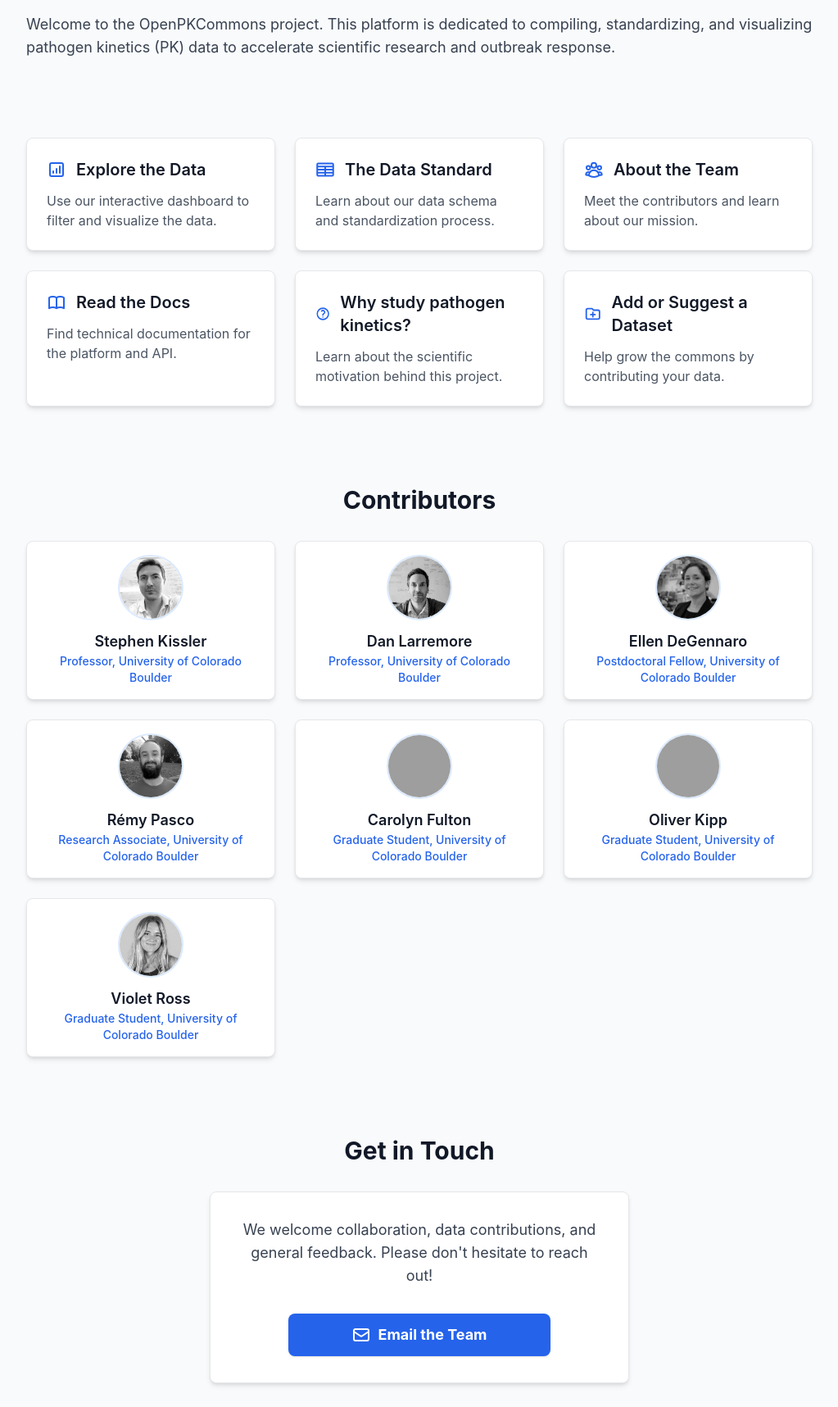
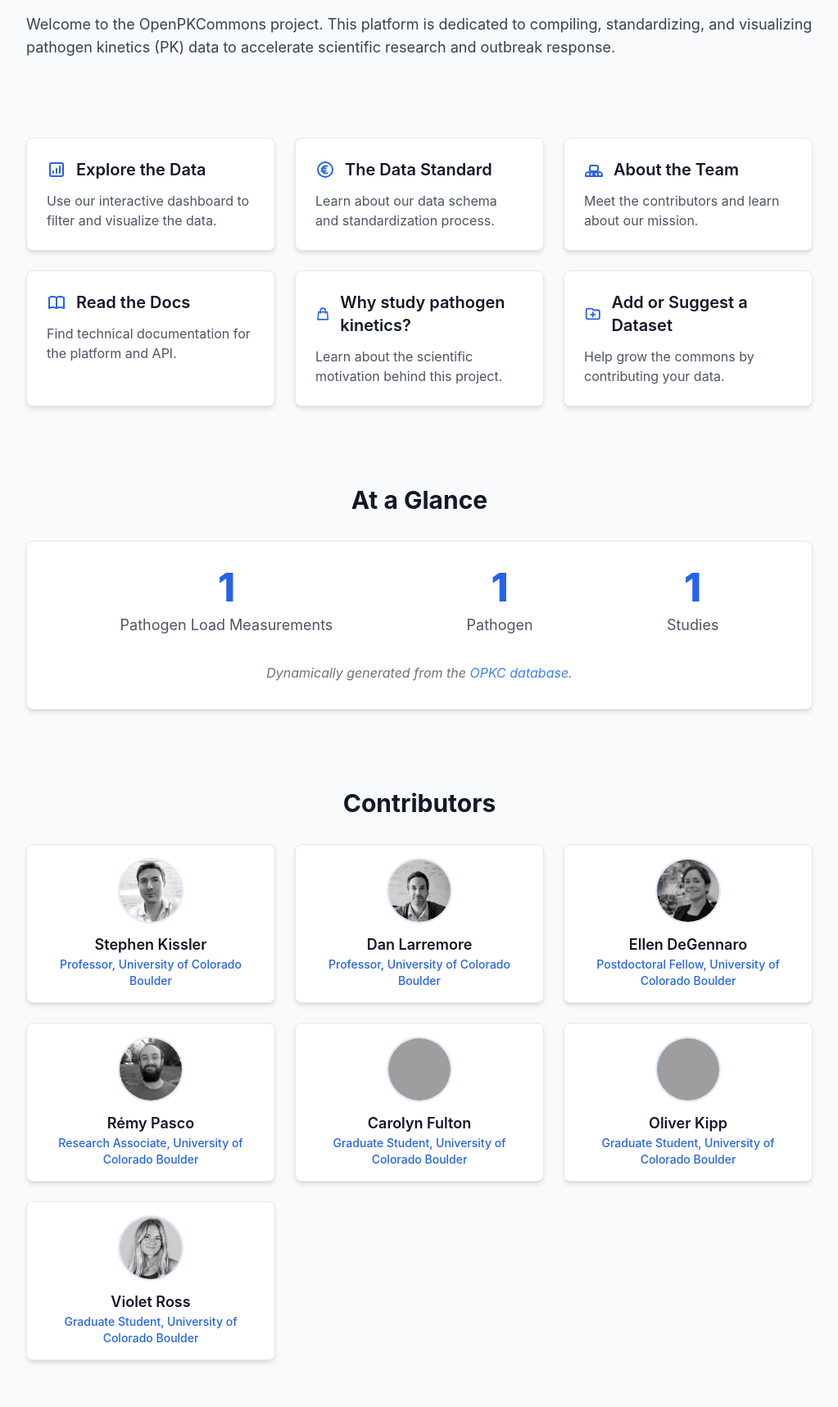
Before and after one commit to OpenPKCommons/OPKC, a Django app: template OPKCWeb/visualization/templates/visualization/home_temp.html in a window 1280 px wide. Shown: the part 136-1853 px from the top of the page at 82% size, without its empty margins (128-1151 px from the left). Run offline with Django 5.2, Linux system fonts and the light colour scheme; the template is opened without the code that fills it: most values are stand-ins (such as "Sample title", 1, 10 or a date in 2020); some libraries are stand-ins or nearby versions; grey boxes are pictures that could not be loaded.

Commit message:
Added basic at a glance section

```diff
--- a/OPKCWeb/visualization/templates/visualization/home_temp.html
+++ b/OPKCWeb/visualization/templates/visualization/home_temp.html
@@ -35,11 +35,6 @@
             <p class="text-lg text-gray-700 mb-8">
                 Welcome to the OpenPKCommons project. This platform is dedicated to compiling, standardizing, and visualizing pathogen kinetics (PK) data to accelerate scientific research and outbreak response.
             </p>
-
-            <!--
-            REMOVED the single "Go to Dashboard" button.
-            It is replaced by the grid below.
-            -->
         </section>
 
         <!-- 2. NEW: Thumbnail Grid Navigation -->
@@ -59,14 +54,13 @@
                     <p class="text-gray-600">Use our interactive dashboard to filter and visualize the data.</p>
                 </a>
 
-                <!-- Card 2: Data Standard -->
+                <!-- Card 2: Data Standard (with 'beaker' icon) -->
                 <a href="{% url 'visualization:data_standard' %}" class="group block bg-white p-6 rounded-lg shadow-md border border-gray-200 hover:shadow-lg hover:border-blue-500 transition-all duration-200 transform hover:-translate-y-1">
                     <div class="flex items-center mb-3">
-                        <!-- Icon -->
+                        <!-- Icon (Replaced with 'beaker') -->
                         <svg xmlns="http://www.w3.org/2000/svg" fill="none" viewBox="0 0 24 24" stroke-width="2" stroke="currentColor" class="h-6 w-6 mr-3 text-blue-600">
-                            <path stroke-linecap="round" stroke-linejoin="round" d="M3.375 19.5h17.25m-17.25 0a1.125 1.125 0 0 1-1.125-1.125M3.375 19.5h7.5c.621 0 1.125-.504 1.125-1.125m-9.75 0V5.625m0 12.75v-1.5c0-.621.504-1.125 1.125-1.125m18.375 2.625V5.625m0 12.75c0 .621-.504 1.125-1.125 1.125m1.125-1.125v-1.5c0-.621-.504-1.125-1.125-1.125m0 3.75h-7.5A1.125 1.125 0 0 1 12 18.375m9.75-12.75c0-.621-.504-1.125-1.125-1.125H3.375c-.621 0-1.125.504-1.125 1.125m19.5 0v1.5c0 .621-.504 1.125-1.125 1.125M2.25 5.625v1.5c0 .621.504 1.125 1.125 1.125m0 0h17.25m-17.25 0h7.5c.621 0 1.125.504 1.125 1.125M3.375 8.25c-.621 0-1.125.504-1.125 1.125v1.5c0 .621.504 1.125 1.125 1.125m17.25-3.75h-7.5c-.621 0-1.125.504-1.125 1.125m8.625-1.125c.621 0 1.125.504 1.125 1.125v1.5c0 .621-.504 1.125-1.125 1.125m-17.25 0h7.5m-7.5 0c-.621 0-1.125.504-1.125 1.125v1.5c0 .621.504 1.125 1.125 1.125M12 10.875v-1.5m0 1.5c0 .621-.504 1.125-1.125 1.125M12 10.875c0 .621.504 1.125 1.125 1.125m-2.25 0c.621 0 1.125.504 1.125 1.125M13.125 12h7.5m-7.5 0c-.621 0-1.125.504-1.125 1.125M20.625 12c.621 0 1.125.504 1.125 1.125v1.5c0 .621-.504 1.125-1.125 1.125m-17.25 0h7.5M12 14.625v-1.5m0 1.5c0 .621-.504 1.125-1.125 1.125M12 14.625c0 .621.504 1.125 1.125 1.125m-2.25 0c.621 0 1.125.504 1.125 1.125m0 1.5v-1.5m0 0c0-.621.504-1.125 1.125-1.125m0 0h7.5" />
+                          <path stroke-linecap="round" stroke-linejoin="round" d="M14.25 7.756a4.5 4.5 0 100 8.488M7.5 10.5h5.25m-5.25 3h5.25M21 12a9 9 0 11-18 0 9 9 0 0118 0z" />
                         </svg>
-
                         <h3 class="text-xl font-semibold text-gray-900 group-hover:text-blue-600">The Data Standard</h3>
                     </div>
                     <p class="text-gray-600">Learn about our data schema and standardization process.</p>
@@ -76,10 +70,9 @@
                 <a href="#contributors-section" class="group block bg-white p-6 rounded-lg shadow-md border border-gray-200 hover:shadow-lg hover:border-blue-500 transition-all duration-200 transform hover:-translate-y-1">
                     <div class="flex items-center mb-3">
                         <!-- Icon -->
-                        <svg xmlns="http://www.w3.org/2000/svg" fill="none" viewBox="0 0 24 24" stroke-width="2" stroke="currentColor" class="h-6 w-6 mr-3 text-blue-600">
-                            <path stroke-linecap="round" stroke-linejoin="round" d="M18 18.72a9.094 9.094 0 0 0 3.741-.479 3 3 0 0 0-4.682-2.72m.94 3.198.001.031c0 .225-.012.447-.037.666A11.944 11.944 0 0 1 12 21c-2.17 0-4.207-.576-5.963-1.584A6.062 6.062 0 0 1 6 18.719m12 0a5.971 5.971 0 0 0-.941-3.197m0 0A5.995 5.995 0 0 0 12 12.75a5.995 5.995 0 0 0-5.058 2.772m0 0a3 3 0 0 0-4.681 2.72 8.986 8.986 0 0 0 3.74.477m.94-3.197a5.971 5.971 0 0 0-.94 3.197M15 6.75a3 3 0 1 1-6 0 3 3 0 0 1 6 0Zm6 3a2.25 2.25 0 1 1-4.5 0 2.25 2.25 0 0 1 4.5 0Zm-13.5 0a2.25 2.25 0 1 1-4.5 0 2.25 2.25 0 0 1 4.5 0Z" />
+                        <svg xmlns="http://www.w3.org/2000/svg" class="h-6 w-6 mr-3 text-blue-600" fill="none" viewBox="0 0 24 24" stroke="currentColor" stroke-width="2">
+                            <path stroke-linecap="round" stroke-linejoin="round" d="M17 20h5v-2a3 3 0 00-5.356-1.857M17 20H7m10 0v-2c0-1.657-1.343-3-3-3s-3 1.343-3 3v2m10 0H7M7 20H2v-2a3 3 0 015.356-1.857M7 20v-2c0-1.657 1.343-3 3-3s3 1.343 3 3v2m-6 0v-2c0-1.657 1.343-3 3-3s3 1.343 3 3v2M9 7h6a2 2 0 012 2v3a2 2 0 01-2 2H9a2 2 0 01-2-2v-3a2 2 0 012-2z" />
                         </svg>
-
                         <h3 class="text-xl font-semibold text-gray-900 group-hover:text-blue-600">About the Team</h3>
                     </div>
                     <p class="text-gray-600">Meet the contributors and learn about our mission.</p>
@@ -101,8 +94,8 @@
                 <a href="{% url 'visualization:why_kinetics' %}" class="group block bg-white p-6 rounded-lg shadow-md border border-gray-200 hover:shadow-lg hover:border-blue-500 transition-all duration-200 transform hover:-translate-y-1">
                     <div class="flex items-center mb-3">
                         <!-- Icon -->
-                        <svg xmlns="http://www.w3.org/2000/svg" fill="none" viewBox="0 0 24 24" stroke-width="2" stroke="currentColor" class="h-6 w-6 mr-3 text-blue-600">
-                            <path stroke-linecap="round" stroke-linejoin="round" d="M9.879 7.519c1.171-1.025 3.071-1.025 4.242 0 1.172 1.025 1.172 2.687 0 3.712-.203.179-.43.326-.67.442-.745.361-1.45.999-1.45 1.827v.75M21 12a9 9 0 1 1-18 0 9 9 0 0 1 18 0Zm-9 5.25h.008v.008H12v-.008Z" />
+                        <svg xmlns="http://www.w3.org/2000/svg" class="h-6 w-6 mr-3 text-blue-600" fill="none" viewBox="0 0 24 24" stroke="currentColor" stroke-width="2">
+                            <path stroke-linecap="round" stroke-linejoin="round" d="M16 11V7a4 4 0 00-8 0v4M5 9h14l1 12H4L5 9z" />
                         </svg>
                         <h3 class="text-xl font-semibold text-gray-900 group-hover:text-blue-600">Why study pathogen kinetics?</h3>
                     </div>
@@ -125,10 +118,48 @@
         </section>
 
         <!--
-        (a) Contributors Section
-        Added id="contributors-section" for the anchor link
+        3. NEW: "At a Glance" Section
         -->
-        <section id="contributors-section" class="mb-16 md:mb-24 pt-10 -mt-10"> <!-- pt/mt for scroll anchor padding -->
+        <section id="at-a-glance" class="mb-16 md:mb-24 pt-10 -mt-10">
+            <h2 class="text-3xl font-bold text-gray-900 mb-8 text-center">
+                At a Glance
+            </h2>
+
+            <div class="bg-white rounded-lg shadow-md border border-gray-200 p-8">
+                <!-- Flex container for stats -->
+                <div class="flex flex-col md:flex-row justify-around items-center text-center">
+
+                    <!-- Stat 1: Data Points -->
+                    <div class="mb-6 md:mb-0">
+                        <span class="text-5xl font-extrabold text-blue-600">{{ total_data_points }}</span>
+                        <p class="text-lg text-gray-600 mt-2">Pathogen Load Measurements</p>
+                    </div>
+
+                    <!-- Stat 2: Pathogens -->
+                    <div class="mb-6 md:mb-0">
+                        <span class="text-5xl font-extrabold text-blue-600">{{ total_pathogens }}</span>
+                        <p class="text-lg text-gray-600 mt-2">Pathogen</p>
+                    </div>
+
+                    <!-- Stat 3: Studies -->
+                    <div>
+                        <span class="text-5xl font-extrabold text-blue-600">{{ total_studies }}</span>
+                        <p class="text-lg text-gray-600 mt-2">Studies</p>
+                    </div>
+
+                </div>
+                <!-- Optional Subtext -->
+                <p class="text-center text-gray-500 italic mt-8">
+                    Dynamically generated from the <a href="https://github.com/OpenPKCommons/OPKC" class="text-blue-500 hover:underline">OPKC database</a>.
+                </p>
+            </div>
+        </section>
+
+        <!--
+        4. Contributors Section
+        (Using your corrected image paths)
+        -->
+        <section id="contributors-section" class="mb-16 md:mb-24 pt-10 -mt-10">
             <h2 class="text-3xl font-bold text-gray-900 mb-8 text-center">
                 Contributors
             </h2>
@@ -146,7 +177,7 @@
                 </div>
 
                 <!-- Contributor 2 -->
-                <div class="bg-white p-4 rounded-lg shadow-md border border-gray-20This is an improvement, but the plotly navigation buttons are still being depicted over the top of the legend for the viral load over time plot. Can we maybe move the legend to the bottom of the plot so that we can avoid that issue? 0 text-center">
+                <div class="bg-white p-4 rounded-lg shadow-md border border-gray-200 text-center">
                     <img src="{% static 'visualization/images/dan_larremore.jpg' %}"
                          alt="Headshot of Dan Larremore"
                          onerror="this.src='https://placehold.co/100x100/DBEAFE/1D4ED8?text=DL'"
@@ -192,7 +223,7 @@
                          onerror="this.src='https://placehold.co/100x100/DBEAFE/1D4ED8?text=OK'"
                          class="w-20 h-20 rounded-full mx-auto mb-3 object-cover border-2 border-blue-100">
                     <h3 class="text-lg font-semibold text-gray-900">Oliver Kipp</h3>
-                    <p class="text-sm text-blue-600 font-medium">Graduate Student, University of Colorado Boulder</p>
+                    <p class="text-sm text-blue-600 font-medium">Graduate Student, University of Colorado Boulder</a</p>
                 </div>
 
                 <!-- Contributor 7 -->
@@ -209,10 +240,9 @@
         </section>
 
         <!--
-        (b) Contact Us Section
-        (Unchanged)
+        5. Contact Us Section
         -->
-        <section>
+        <section id="contact-section" class="mb-16 md:mb-24 pt-10 -mt-10">
             <h2 class="text-3xl font-bold text-gray-900 mb-8 text-center">
                 Get in Touch
             </h2>
@@ -233,8 +263,8 @@
         </section>
 
         <!--
-        (c) NEW: Funding Section (Nextstrain-style)
-        Replaces the old card-style section
+        6. Funding Section (Nextstrain-style)
+        (Added margin-top for spacing)
         -->
         <section id="funding-section" class="mt-16 md:mt-24 pt-10 -mt-10">
 
@@ -245,22 +275,21 @@
 
             <!-- Logo row -->
             <div class="flex justify-center items-center space-x-8">
-                <!-- NSF Logo -->
-                <div class="h-16 w-16"> <!-- Constrained height and width -->
+
+                <!-- NSF Logo (as an <img> tag) -->
+                <div class="h-16 w-auto"> <!-- Use w-auto to maintain aspect ratio, h-16 controls size -->
                     <img src="{% static 'visualization/images/nsf_logo.png' %}"
                          alt="National Science Foundation Logo"
                          class="h-full w-auto object-contain">
                 </div>
-                <!-- You can add other logos here, e.g. -->
-                <!--
-                <div class="h-16 w-auto">
-                    <img src="{% static 'visualization/images/other_funder.png' %}" alt="Other Funder" class="h-full w-auto object-contain">
-                </div>
-                -->
+
             </div>
 
+            <!-- Grant number -->
+            <p class="text-sm text-gray-500 mt-6 text-center">
+                Grant Number: [Your Grant Number Here]
+            </p>
         </section>
-
 
     </div>
 </body>
--- a/OPKCWeb/visualization/views.py
+++ b/OPKCWeb/visualization/views.py
@@ -28,7 +28,7 @@ def home_view(request):
         # We define "data points" as rows with a valid Log10VL
         total_data_points = df['Log10VL'].dropna().count()
         total_studies = df['StudyID'].nunique()
-        total_pathogens = df['Pathogen'].nunique() # Assumes you have a 'Pathogen' column
+        total_pathogens = 1 # Assumes you have a 'Pathogen' column
 
         # Format numbers with commas
         context['total_data_points'] = f"{total_data_points:,}"
```
Also changed, not shown: OPKCWeb/visualization/templates/visualization/home.html (+34 -0 lines).
